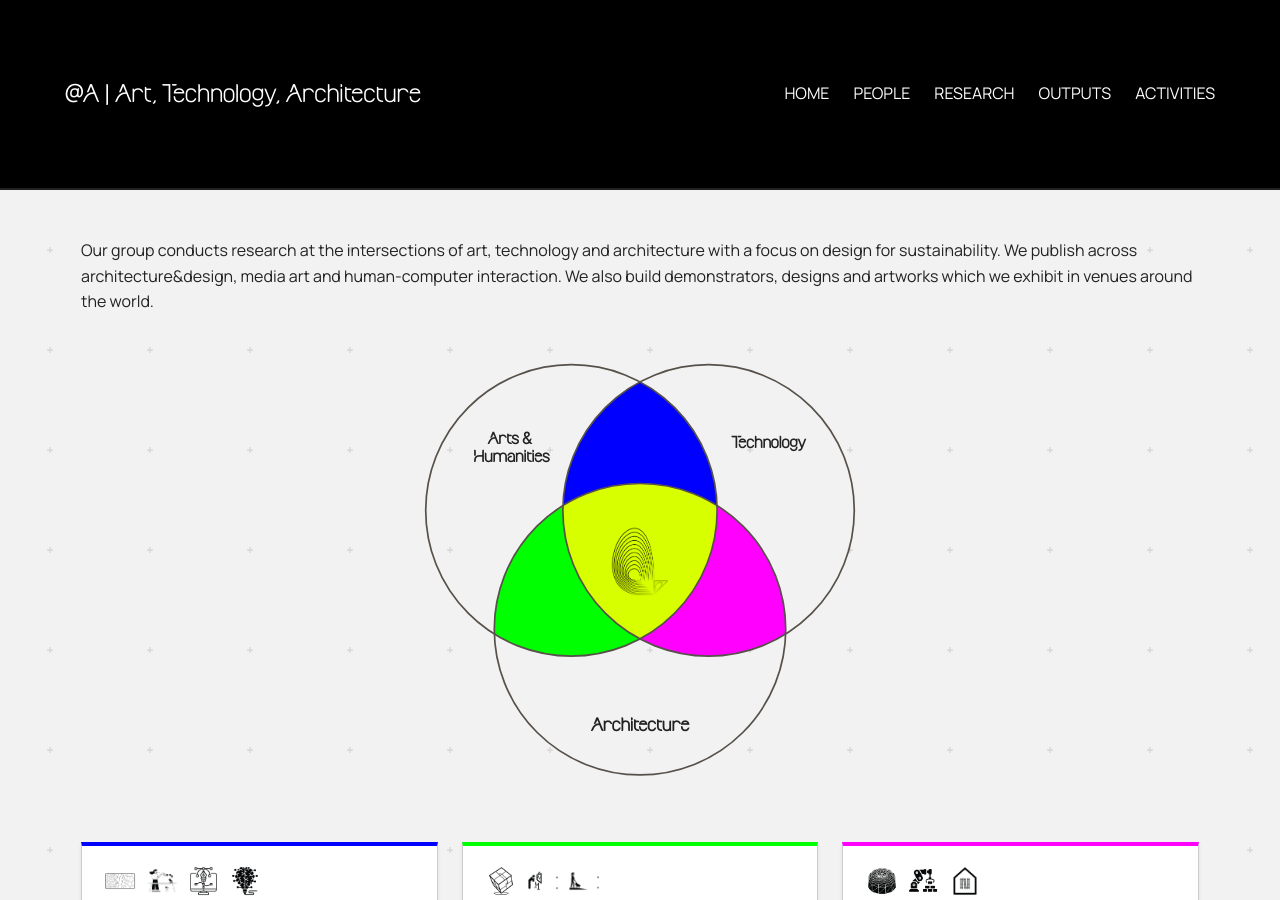
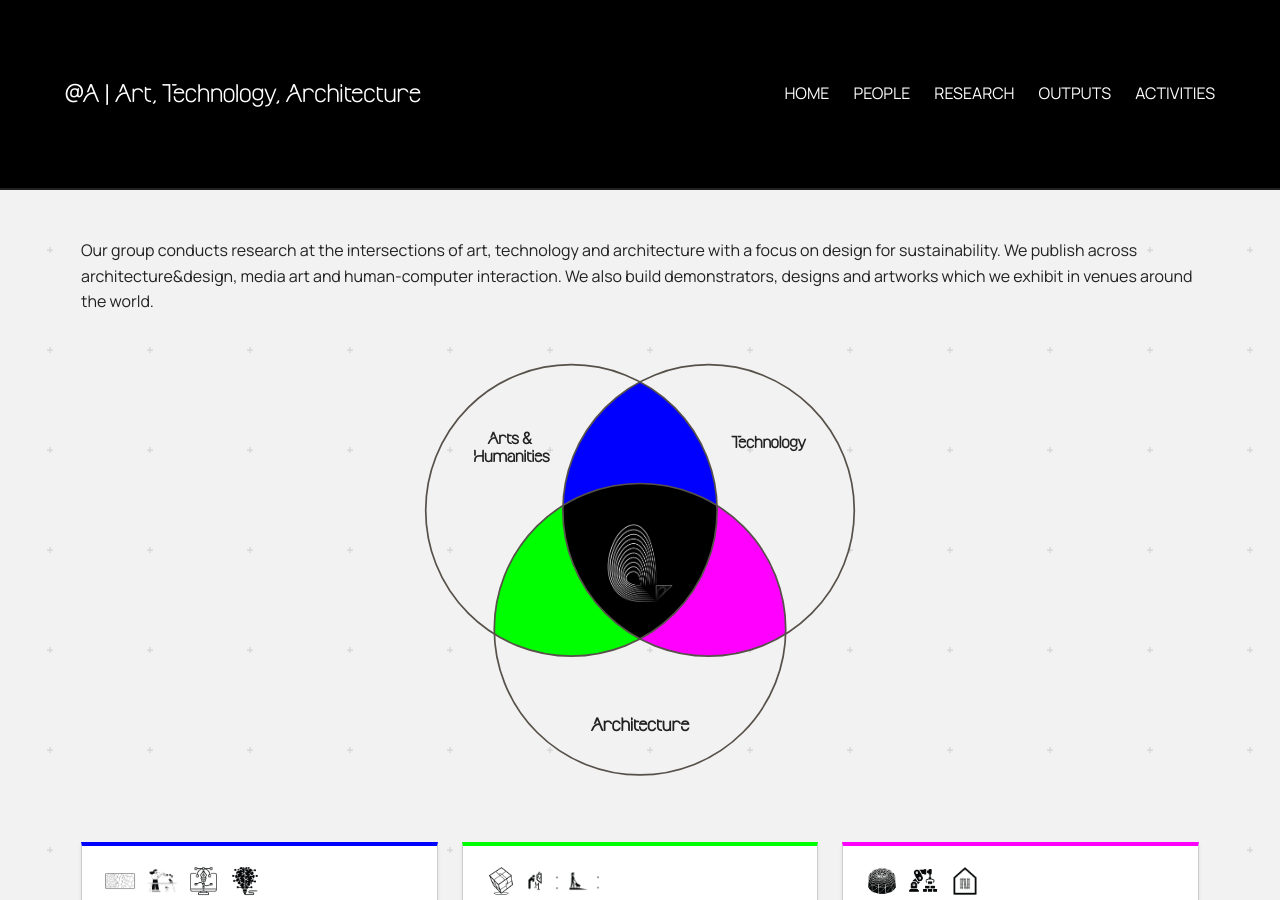
Before and after one commit to anqua/at-a, a Jekyll site: the page built from research.md, in a window 1280 px wide and 900 px high. Built offline with Jekyll 4.4.1, drawn with Linux system fonts in a browser that asks for light colours.

Commit message:
Make the Venn centre black with a larger white logo
Co-Authored-By: Claude Sonnet 5 <noreply@anthropic.com>

```diff
--- a/research.md
+++ b/research.md
@@ -10,13 +10,13 @@ Our group conducts research at the intersections of art, technology and architec
     <path d="M 300.0 370.0 A 170 170 0 0 0 300.0 70.0 A 170 170 0 0 0 300.0 370.0 Z" fill="#0000ff" />
     <path d="M 130.1 364.3 A 170 170 0 0 0 389.9 214.3 A 170 170 0 0 0 130.1 364.3 Z" fill="#00ff00" />
     <path d="M 210.1 214.3 A 170 170 0 0 0 469.9 364.3 A 170 170 0 0 0 210.1 214.3 Z" fill="#ff00ff" />
-    <path d="M 210.1 214.3 A 170 170 0 0 1 389.9 214.3 A 170 170 0 0 1 300.0 370.0 A 170 170 0 0 1 210.1 214.3 Z" fill="#d8ff00" />
+    <path d="M 210.1 214.3 A 170 170 0 0 1 389.9 214.3 A 170 170 0 0 1 300.0 370.0 A 170 170 0 0 1 210.1 214.3 Z" fill="#000" />
 
     <circle cx="220" cy="220" r="170" fill="none" stroke="#57514a" stroke-width="2"/>
     <circle cx="380" cy="220" r="170" fill="none" stroke="#57514a" stroke-width="2"/>
     <circle cx="300" cy="358.6" r="170" fill="none" stroke="#57514a" stroke-width="2"/>
 
-    <image href="/at-a/assets/images/research/logo-ata-black.png" x="267" y="240" width="66" height="79" preserveAspectRatio="xMidYMid meet" />
+    <image href="/at-a/assets/images/research/logo-ata-white.png" x="262" y="236" width="76" height="91" preserveAspectRatio="xMidYMid meet" />
 
     <text x="150" y="146" text-anchor="middle" dominant-baseline="central" font-size="17" font-weight="600" fill="#222">
       <tspan x="150" dy="-10">Arts &amp;</tspan>
```
Also changed, not shown: assets/images/research/logo-ata-white.png (added).
